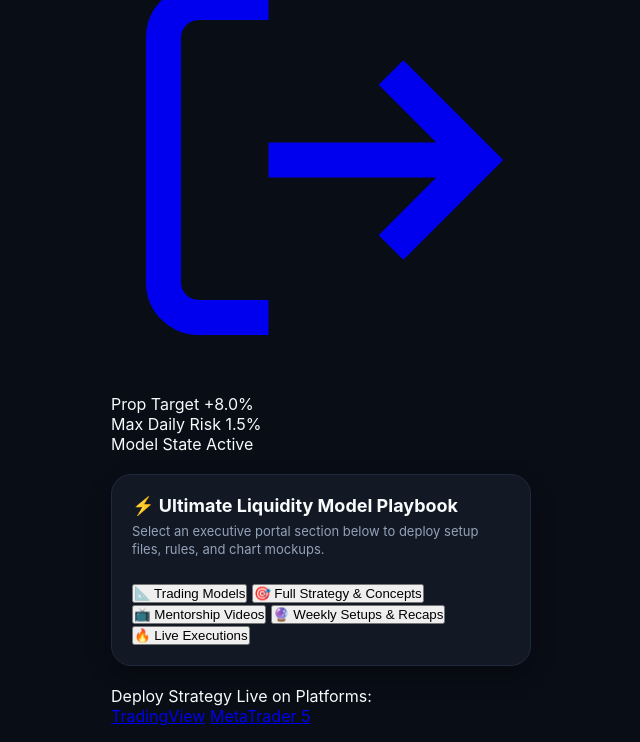
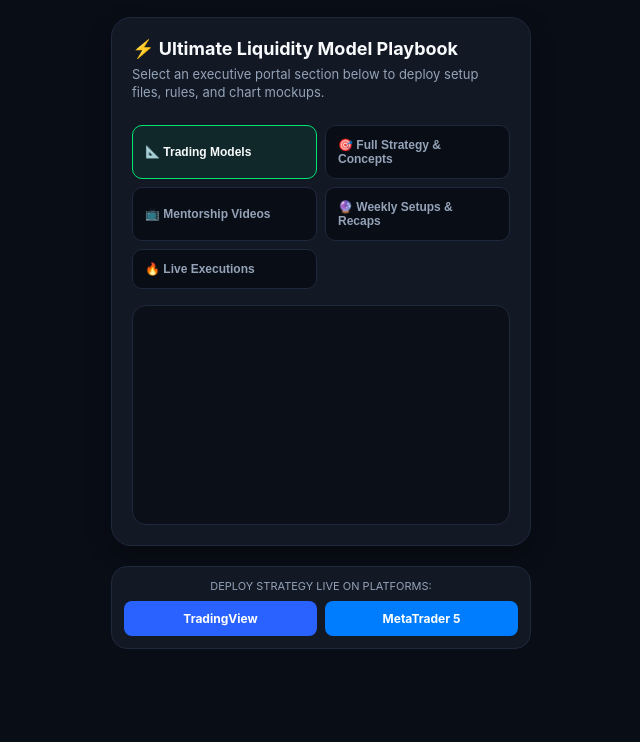
Before and after one commit to Otto200/upgrade, a plain HTML site: page dashboard.html in a window 1280 px wide. Shown: the part 174-916 px from the top of the page, without its empty margins (319-959 px from the left). After the commit the page ends 839 px from the top, so only its background shows below. Drawn offline with Linux system fonts and the light colour scheme; a script that the page names is missing.

Commit message:
Update style.css

```diff
--- a/style.css
+++ b/style.css
@@ -335,3 +335,167 @@ body {
     outline: none;
     border-color: var(--glow-green);
 }
+
+
+
+
+......dashboard workspace......
+
+/* Dashboard Workspace Architecture Extensions */
+.dashboard-layout {
+    max-width: 440px;
+    gap: 16px;
+}
+
+.dash-header {
+    display: flex;
+    justify-content: space-between;
+    align-items: center;
+    padding: 10px 0;
+    text-align: left;
+}
+
+.welcome-text {
+    font-size: 12px;
+    color: var(--text-muted);
+    text-transform: uppercase;
+    letter-spacing: 0.5px;
+}
+
+.brand-title {
+    font-size: 18px;
+    font-weight: 800;
+}
+
+.logout-btn {
+    color: var(--text-muted);
+    transition: color 0.2s;
+}
+
+.logout-btn:hover { color: #ff4444; }
+.logout-btn svg { width: 20px; height: 20px; }
+
+/* Metrics Panels */
+.metrics-grid {
+    display: grid;
+    grid-template-columns: repeat(3, 11fr);
+    gap: 10px;
+}
+
+.metric-card {
+    background: var(--card-dark);
+    border: 1px solid var(--border-color);
+    border-radius: 12px;
+    padding: 12px 8px;
+    text-align: center;
+}
+
+.m-label {
+    font-size: 11px;
+    color: var(--text-muted);
+    display: block;
+    margin-bottom: 4px;
+}
+
+.m-val { font-weight: 700; font-size: 14px; }
+.m-val.green { color: var(--glow-green); }
+.m-val.red { color: #ff4444; }
+.m-val.blue { color: var(--accent-blue); }
+
+/* Grid Navigation Controls */
+.dash-menu-grid {
+    display: grid;
+    grid-template-columns: repeat(2, 11fr);
+    gap: 8px;
+    margin-bottom: 16px;
+}
+
+.menu-item {
+    background: var(--bg-dark);
+    border: 1px solid var(--border-color);
+    color: var(--text-muted);
+    padding: 12px;
+    border-radius: 10px;
+    font-size: 12px;
+    font-weight: 600;
+    text-align: left;
+    cursor: pointer;
+    transition: all 0.2s ease;
+}
+
+.menu-item.active {
+    background: rgba(0, 230, 118, 0.08);
+    border-color: var(--glow-green);
+    color: var(--text-main);
+}
+
+/* Dynamic Content Display Field */
+.workspace-viewport {
+    background: rgba(9, 13, 22, 0.8);
+    border: 1px solid var(--border-color);
+    border-radius: 14px;
+    padding: 16px;
+    text-align: left;
+    min-height: 220px;
+}
+
+.content-block h3 {
+    font-size: 15px;
+    color: var(--text-main);
+    margin-bottom: 8px;
+    display: flex;
+    align-items: center;
+    gap: 6px;
+}
+
+.content-block p {
+    font-size: 13px;
+    color: var(--text-muted);
+    line-height: 1.5;
+    margin-bottom: 14px;
+}
+
+.placeholder-image {
+    width: 100%;
+    height: 130px;
+    background: #1e293b;
+    border: 2px dashed var(--border-color);
+    border-radius: 8px;
+    display: flex;
+    align-items: center;
+    justify-content: center;
+    font-size: 12px;
+    color: var(--text-muted);
+    margin-top: 10px;
+}
+
+/* Execution Sticky Platform Bar */
+.dock-footer {
+    background: var(--card-dark);
+    border: 1px solid var(--border-color);
+    padding: 12px;
+    border-radius: 16px;
+    text-align: center;
+}
+
+.dock-title {
+    font-size: 11px;
+    color: var(--text-muted);
+    text-transform: uppercase;
+    display: block;
+    margin-bottom: 8px;
+}
+
+.dock-links { display: flex; gap: 8px; }
+.dock-btn {
+    flex: 1;
+    text-decoration: none;
+    font-size: 12px;
+    font-weight: 700;
+    padding: 10px;
+    border-radius: 8px;
+    text-align: center;
+    color: #fff;
+}
+.dock-btn.tv { background: #2962ff; }
+.dock-btn.mt5 { background: #007cff; }
```
